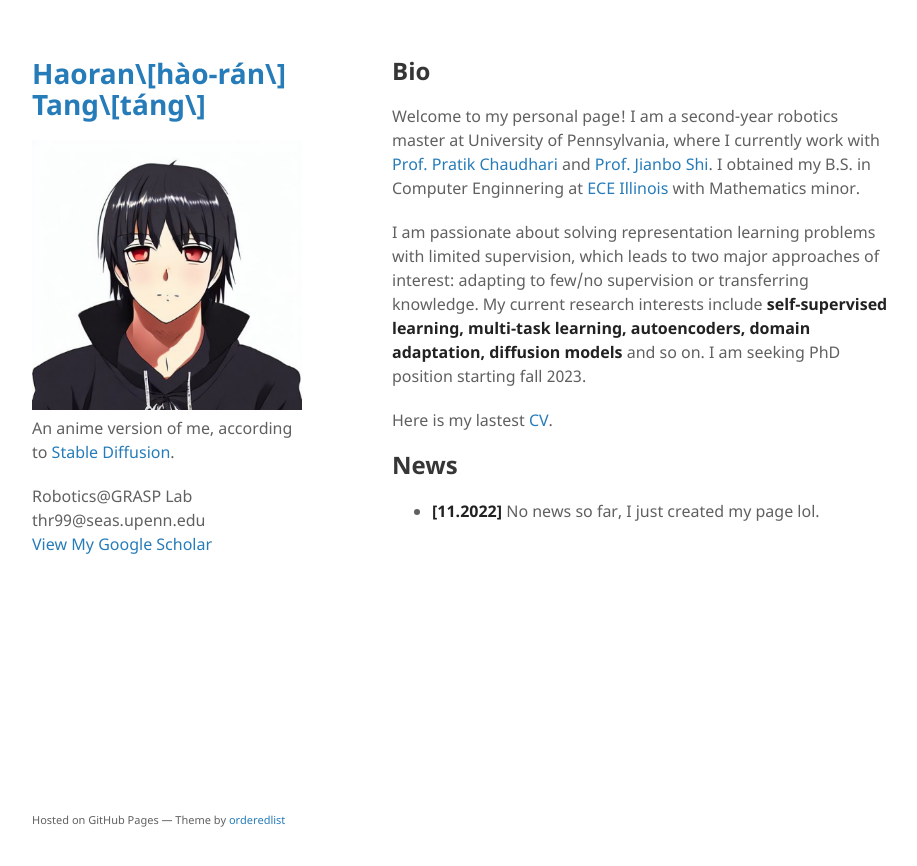
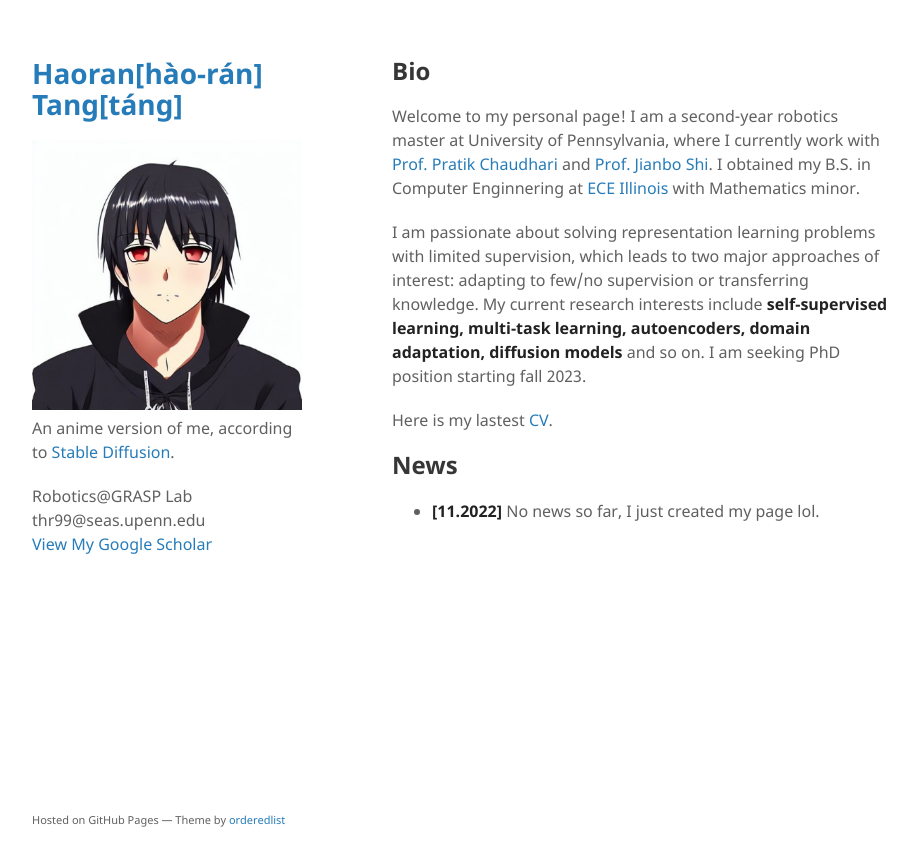
Before and after one commit to HaoranTang/HaoranTang.github.io, a Jekyll site: the page built from index.md, in a window 1280 px wide. Shown: the top 866 px of the page, without its empty margins (178-1095 px from the left). Built offline with Jekyll 4.4.1, drawn with Linux system fonts in a browser that asks for light colours; our own code applies the rules of GitHub Pages for plain Markdown files.

```diff
--- a/_config.yml
+++ b/_config.yml
@@ -1,4 +1,4 @@
-title: Haoran\[hào-rán\] Tang\[táng\]
+title: Haoran[hào-rán] Tang[táng]
 logo: /assets/img/diffuse-the-rest-149.png
 description: An anime version of me, according to <a href="https://ommer-lab.com/research/latent-diffusion-models/">Stable Diffusion</a>.
 # show_downloads: true
```
